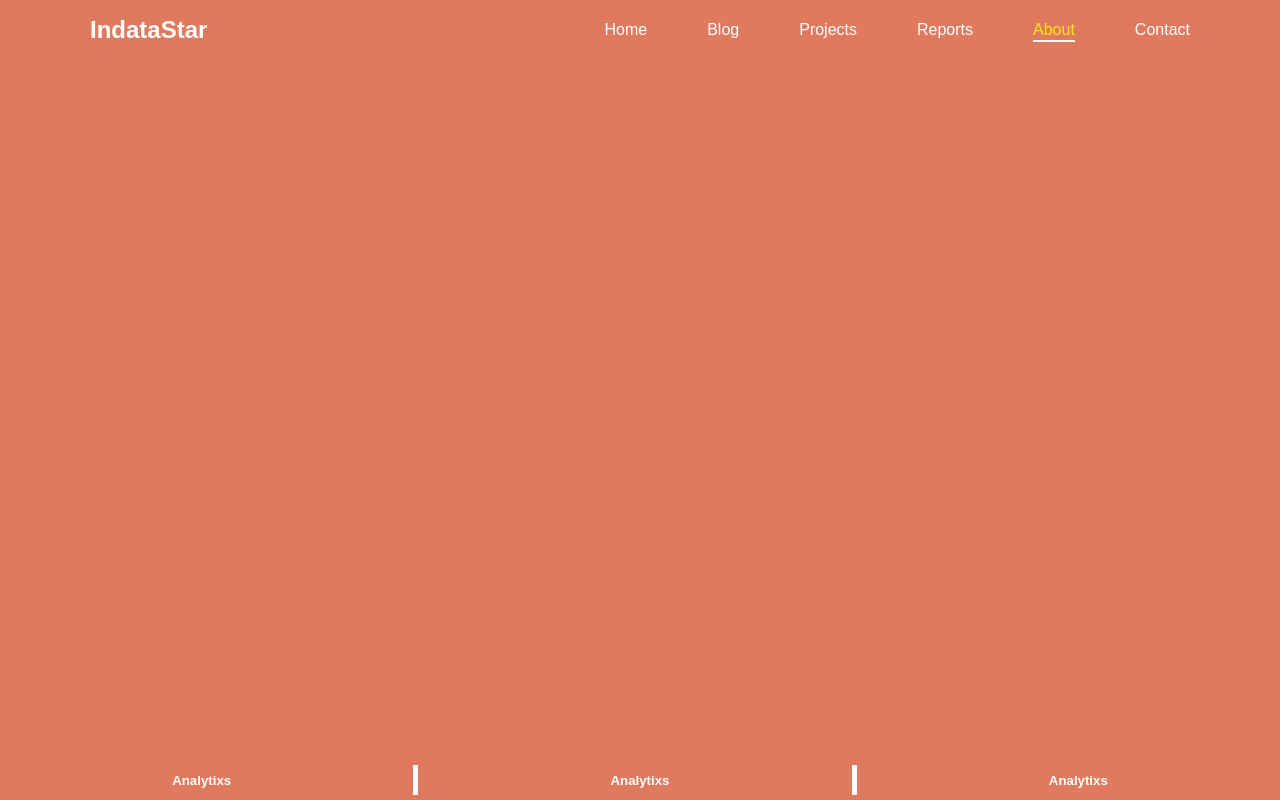
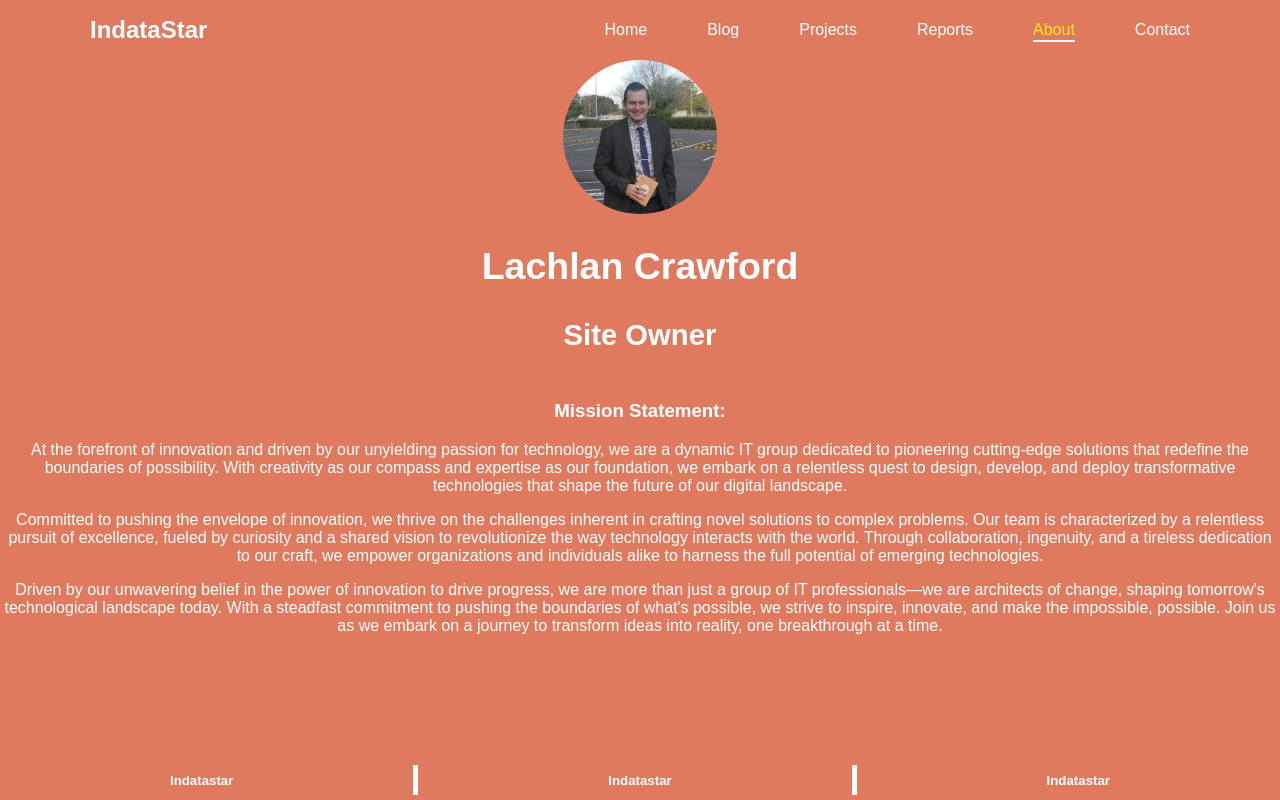
Before and after one commit to KingCrypto285/mn_alanytix, a React (Create React App) app: page /About in a window 1280 px wide. Built offline with nearby package versions, Linux system fonts and the light colour scheme.

Commit message:
design fixes
.

```diff
--- a/src/App.css
+++ b/src/App.css
@@ -12,6 +12,23 @@
     animation: App-logo-spin infinite 20s linear;
   }
 }
+
+/* Define keyframes for fade-in effect */
+@keyframes fadeIn {
+  from {
+    opacity: 0; /* Start with opacity 0 (fully transparent) */
+  }
+  to {
+    opacity: 1; /* Transition to opacity 1 (fully opaque) */
+  }
+}
+
+/* Apply fade-in animation to an element */
+.fadeIn {
+  animation: fadeIn 0.5s ease-in-out; /* Use fadeIn animation with 0.5s duration and ease-in-out timing function */
+}
+
+
 
 
 /* animation: colorTransition 5s infinite; /* 5s animation duration, repeats infinitely
@@ -60,9 +77,8 @@ transition: background-color 2s ease; Transition for smooth color change */
   text-align: left;
   justify-content: center;
   background-color: #E07A5F;
-  /* animation: colorTransition 5s infinite; 5s animation duration, repeats infinitely */
-  /* transition: background-color 2s ease; Transition for smooth color change */
-
+  opacity: 0; /* Start with opacity 0 (fully transparent) */
+  animation: fadeIn 0.5s ease-in-out forwards;
 }
 
 
@@ -70,7 +86,7 @@ transition: background-color 2s ease; Transition for smooth color change */
   display: inline-block;
   font-size: 24px; /* Adjust the font size as needed */
   font-weight: bold;
-  text-align: le;
+  text-align: left;
   color: white; /* Use the default text color */
   text-decoration: none; /* Remove default underline */
   /* Add any additional styles to match your desired heading appearance */
--- a/src/Components/Footer.jsx
+++ b/src/Components/Footer.jsx
@@ -6,11 +6,11 @@ const Footer = () => {
 
     return(
         <BottomBar>
-            <h5 style={{margin:'auto'}}>Analytixs</h5>
+            <h5 style={{margin:'auto'}}>Indatastar</h5>
             <VerticalBreak/>
-            <h5 style={{margin:'auto'}}>Analytixs</h5>
+            <h5 style={{margin:'auto'}}>Indatastar</h5>
             <VerticalBreak/>
-            <h5 style={{margin:'auto'}}>Analytixs</h5>
+            <h5 style={{margin:'auto'}}>Indatastar</h5>
         </BottomBar>
     );
 }
--- a/src/Pages/About.jsx
+++ b/src/Pages/About.jsx
@@ -2,16 +2,85 @@ import React from 'react';
 import styled from "styled-components";
 import '..//App.css';
 import TitleBar from '../Components/TitleBar';
-
+import personal_image from '../images/personal_image.jpg';
 function About() {
 
 
     return (
-        <>
-            <div>
-
-            </div>
-        </>
+        <MainDiv>
+            <PersonalDetailbar>
+                <PersonalImage src={personal_image} alt='userimage'/>
+                <h2>Lachlan Crawford</h2>
+                <h3>Site Owner</h3>
+            </PersonalDetailbar>
+            <MissionStatementDiv>
+                <h3>Mission Statement:</h3>
+                <p>
+                    At the forefront of innovation and driven by our unyielding passion for technology, we are a dynamic IT group dedicated to pioneering
+                    cutting-edge solutions that redefine the boundaries of possibility. With creativity as our compass and expertise as our foundation,
+                    we embark on a relentless quest to design, develop, and deploy transformative technologies that shape the future of our digital landscape.
+                </p>
+                <p>
+                    Committed to pushing the envelope of innovation, we thrive on the challenges inherent in crafting novel solutions to complex problems.
+                    Our team is characterized by a relentless pursuit of excellence, fueled by curiosity and a shared vision to revolutionize the way technology interacts with the world.
+                    Through collaboration, ingenuity, and a tireless dedication to our craft,
+                    we empower organizations and individuals alike to harness the full potential of emerging technologies.
+                </p>
+                <p>
+                    Driven by our unwavering belief in the power of innovation to drive progress, we are more than just a group of IT professionals—we are architects of change, shaping tomorrow's technological landscape today.
+                    With a steadfast commitment to pushing the boundaries of what's possible, we strive to inspire, innovate, and make the impossible, possible.
+                    Join us as we embark on a journey to transform ideas into reality, one breakthrough at a time.
+                </p>
+            </MissionStatementDiv>
+        </MainDiv>
     );
 }
+
+const PersonalImage = styled.img`
+width: 20%;
+height: 100%;
+display: block;
+margin: auto;
+border-radius: 50%;
+`
+const PersonalDetailbar = styled.div`
+width: 60%;
+height: 100%;
+margin:auto;
+flex-direction: column;
+justify-content: center;
+
+color:white;
+font-family: 'Poppins', sans-serif;
+font-size:25px;
+text-align:center;
+font-family: 'Poppins', sans-serif;
+
+
+`
+
+const VerticalBar = styled.div`
+    background-color:black;
+    height:100%;
+    width:2px;
+`
+
+const MissionStatementDiv = styled.div`
+    color:white;
+    width:100%;
+    font-family: 'Poppins', sans-serif;
+    font-size:100%;
+    text-align:center;
+
+`
+const MainDiv = styled.div`
+display:flex;
+justify-content:center;
+margin:auto;
+width: 100%;
+flex-direction: column;
+opacity: 0; /* Start with opacity 0 (fully transparent) */
+animation: fadeIn 0.5s ease-in-out forwards;
+`
+
 export default About;
--- a/src/Pages/Contact.jsx
+++ b/src/Pages/Contact.jsx
@@ -7,11 +7,11 @@ function Contact() {
 
 
     return (
-        <>
-        <div className='MainContent'>
-
+        <div>
+        <h1 style={{  color:'white',fontSize: '75px',fontFamily: 'Poppins, sans-serif', margin:'auto', display:'flex',flexDirection:'center',
+    }}>Contact Us</h1>
         </div>
-        </>
     );
 }
+
 export default Contact;
```
Also changed, not shown: src/images/personal_image.jpg (added).
